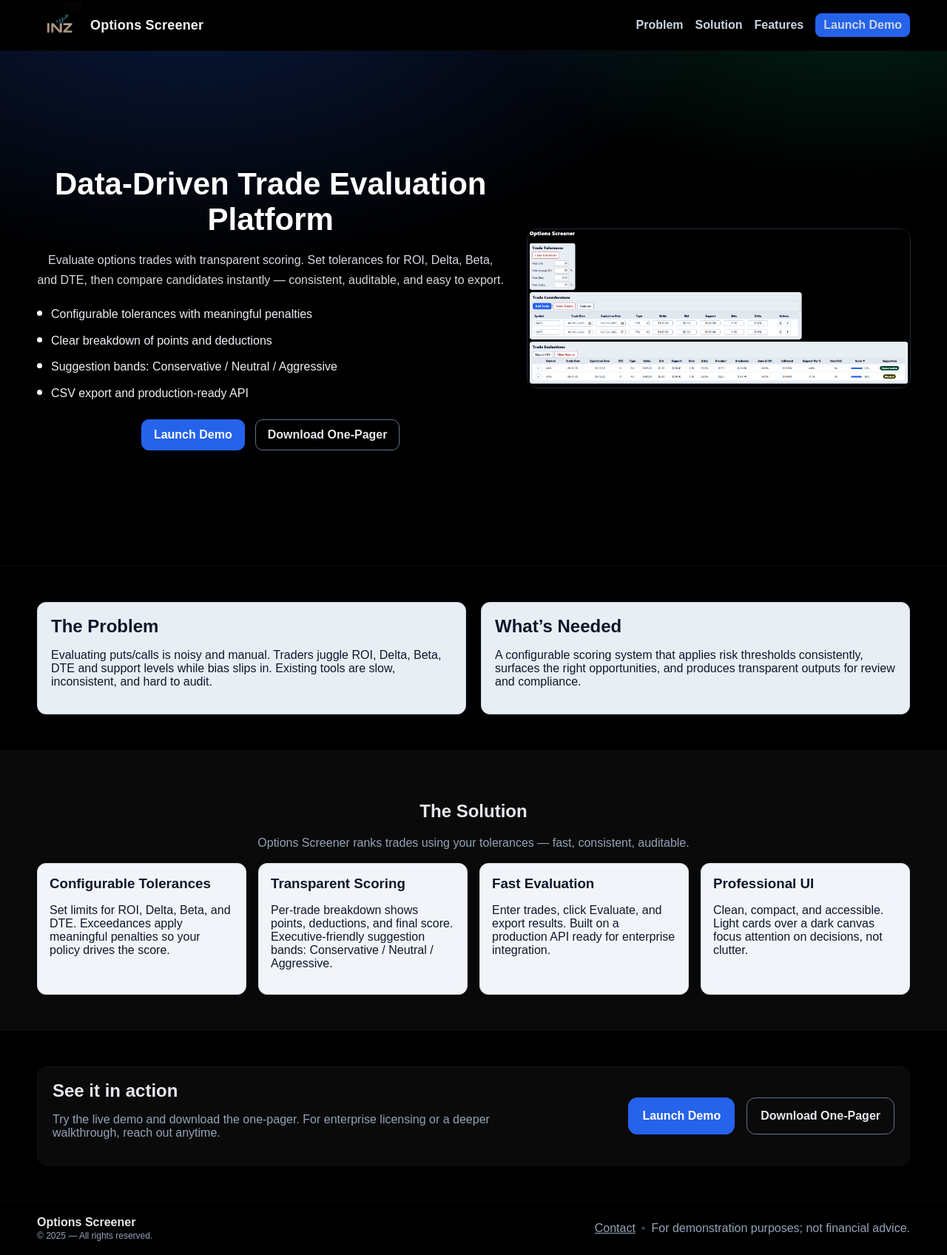
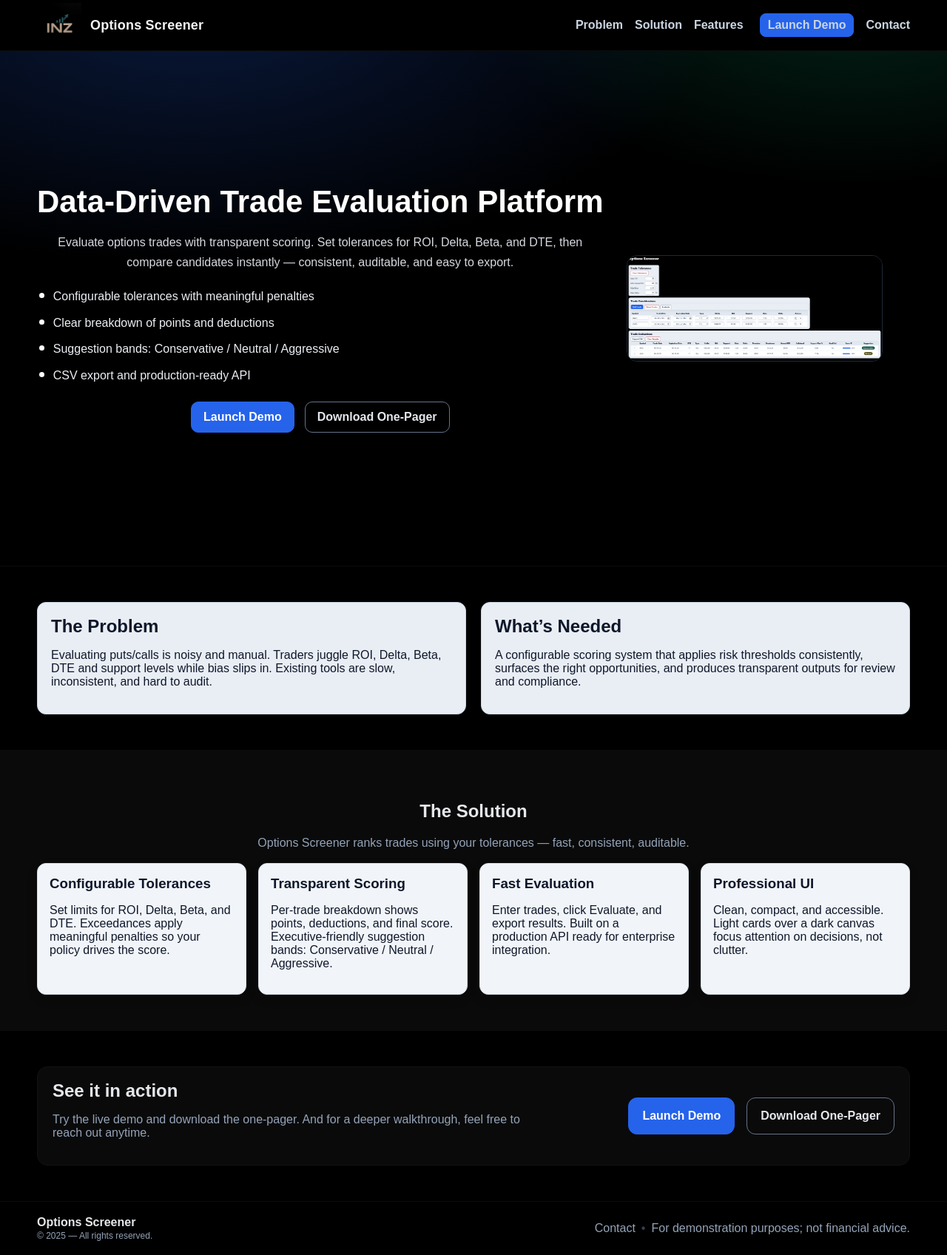
Before and after one commit to rinzenga-ai/Options-Screener-Frontend, a Next.js app: page / in a window 1280 px wide. Shown: the whole page at 74% size. Built offline with nearby package versions, Linux system fonts and the light colour scheme; a web font is replaced by a local one.

Commit message:
Update index.tsx

```diff
--- a/pages/index.tsx
+++ b/pages/index.tsx
@@ -40,6 +40,8 @@ export default function LandingPage() {
               <a href="#solution">Solution</a>
               <a href="#features">Features</a>
               <a href="/app" className="btn small primary">Launch Demo</a>
+              {/* New: Contact link styled like the other text links */}
+              <a href="/contact">Contact</a>
             </nav>
           </div>
         </header>
@@ -154,8 +156,7 @@ export default function LandingPage() {
               <div className="cta-text">
                 <h2>See it in action</h2>
                 <p className="muted">
-                  Try the live demo and download the one-pager. For enterprise licensing or a deeper walkthrough,
-                  reach out anytime.
+                  Try the live demo and download the one-pager. And for a deeper walkthrough, feel free to reach out anytime.
                 </p>
               </div>
               <div className="cta-buttons">
@@ -181,7 +182,7 @@ export default function LandingPage() {
               <div className="fine">© {new Date().getFullYear()} — All rights reserved.</div>
             </div>
             <div className="foot-right">
-              <a href="mailto:youremail@example.com" className="muted">Contact</a>
+              <a href="/contact" className="muted">Contact</a>
               <span className="sep" aria-hidden>•</span>
               <span className="muted">For demonstration purposes; not financial advice.</span>
             </div>
@@ -204,8 +205,10 @@ export default function LandingPage() {
         .brand { display: inline-flex; align-items: center; gap: 12px; text-decoration: none; }
         .brand-logo { height: 60px; width: auto; display: block; }
         .brand-text { font-weight: 900; letter-spacing: .2px; color: #f3f4f6; font-size: 18px; }
-        .links a { color: #cbd5e1; margin-left: 16px; text-decoration: none; font-weight: 600; }
+        .links { display: flex; align-items: center; gap: 16px; }
+        .links a { color: #cbd5e1; text-decoration: none; font-weight: 600; }
         .links a:hover { color: #fff; }
+        .links .btn.small { margin-left: 6px; } /* keep a bit of space before the Contact link */
 
         /* Buttons */
         .btn { display: inline-block; height: 40px; line-height: 40px; padding: 0 16px; border-radius: 10px;
@@ -218,7 +221,7 @@ export default function LandingPage() {
         .btn.small { height: 30px; line-height: 30px; padding: 0 10px; border-radius: 8px; font-weight: 800; }
         .btn.large { height: 48px; line-height: 48px; padding: 0 18px; border-radius: 12px; font-size: 16px; }
 
-        /* Hero band with subtle gradients, centered content */
+        /* Hero band */
         .hero {
           background:
             radial-gradient(1200px 600px at 20% -10%, rgba(37,99,235,.25), transparent 60%),
@@ -231,13 +234,13 @@ export default function LandingPage() {
           align-items: center; padding: 60px 0; min-height: 72vh;
         }
         .hero-copy { text-align: center; }
-        .hero-title { margin: 0 0 18px; font-size: 42px; font-weight: 900; color: #fff; }
+        .hero-title { margin: 0 0 18px; font-size: 42px; font-weight: 900; color: #fff; white-space: nowrap; }
         .sub { margin: 0 auto 20px; color: #d6d9df; max-width: 820px; line-height: 1.65; }
 
-        /* Bullets: centered block with white dots */
+        /* Bullets */
         .bullets { margin: 0 auto 22px; padding-left: 0; list-style: none; max-width: 760px; }
         .bullets li { display: flex; gap: 12px; margin: 10px 0; color: #eceff4; line-height: 1.6; }
-        .bullets .dot { display: inline-block; width: 7px; height: 7px; border-radius: 999px; background: #fff; margin-top: 8px; flex: 0 0 7px; }
+        .dot { display: inline-block; width: 7px; height: 7px; border-radius: 999px; background: #fff; margin-top: 8px; flex: 0 0 7px; }
         .cta { display: flex; gap: 14px; justify-content: center; flex-wrap: wrap; }
 
         .hero-shot { display: flex; justify-content: center; }
@@ -274,7 +277,8 @@ export default function LandingPage() {
         .footer { border-top: 1px solid #0b0b0b; background: #000; }
         .footer-inner { height: 72px; display: flex; align-items: center; justify-content: space-between; }
         .fine { color: #94a3b8; font-size: 12px; margin-top: 2px; }
-        .muted { color: #94a3b8; }
+        .muted { color: #94a3b8; text-decoration: none; }
+        .muted:hover { color: #cbd5e1; }
         .sep { margin: 0 8px; color: #334155; }
 
         /* Responsive */
@@ -286,9 +290,9 @@ export default function LandingPage() {
           .grid-2 { grid-template-columns: 1fr; }
           .cta-band { grid-template-columns: 1fr; gap: 12px; }
           .cta-buttons { justify-content: center; }
+          .hero-title { white-space: normal; } /* allow wrap on smaller screens */
         }
         @media (max-width: 560px) {
-          .hero-title { font-size: 32px; }
           .brand-logo { height: 50px; }
           .btn.large { height: 46px; line-height: 46px; }
         }
```
